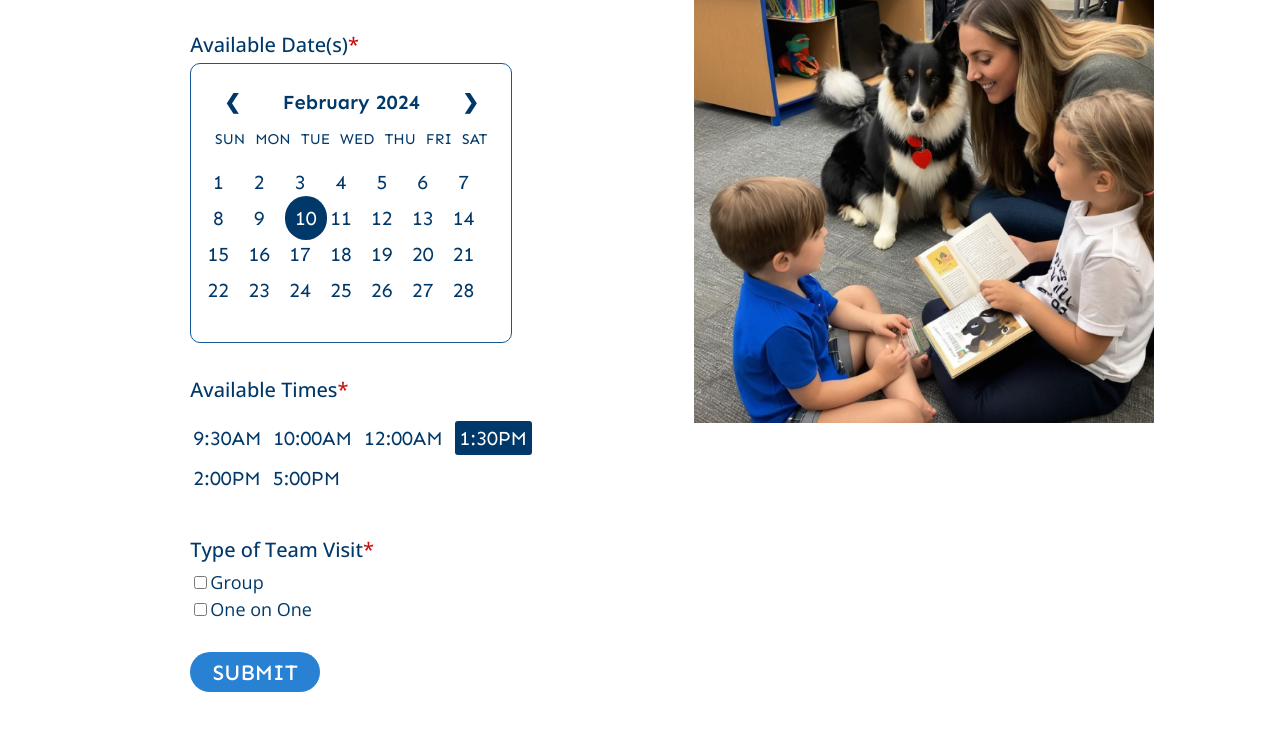
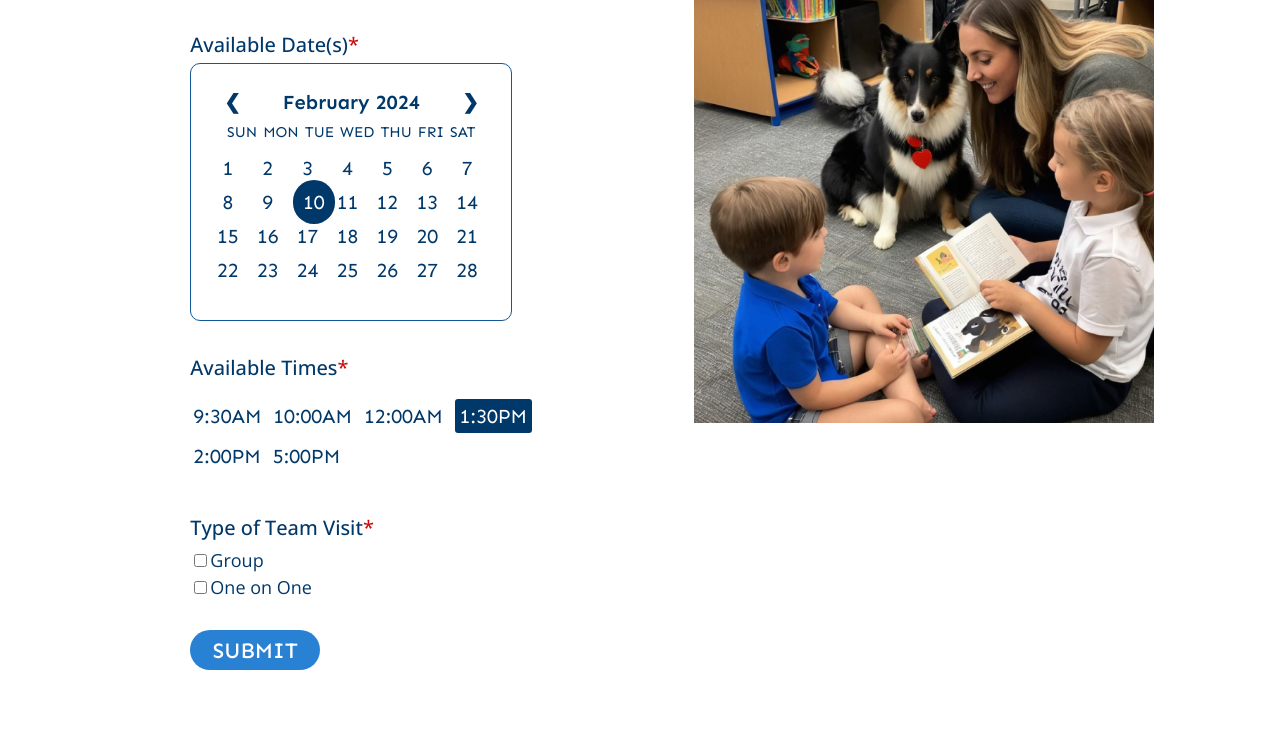
Before and after one commit to sophiedo162/UX_UI_HW_17, a plain HTML site: page index.html in a window 1280 px wide. Shown: the part 1734-2482 px from the top of the page. Drawn offline with nearby package versions, Linux system fonts and the light colour scheme.

Commit message:
calender

```diff
--- a/tasa.css
+++ b/tasa.css
@@ -174,20 +174,21 @@ ul {
     margin-top: -45px;
     display: flex;
     font-size: 15px;
-    padding: 15px;
+    padding: 10px;
 }
 .weekdays li {
-    padding: 5px;
+    padding: 3px;
 }
 .days {
     padding: 10px;
+    padding-left: 20px;
     margin-top:-25px;
 }
 .days li {
     display: inline-block;
     width: 10%;
     text-align: center;
-    margin: 2px 3px 10px 2px;
+    margin: 2px 3px 8px 2px;
 }
 .days li .active {
     background-color: #01386A;
```
